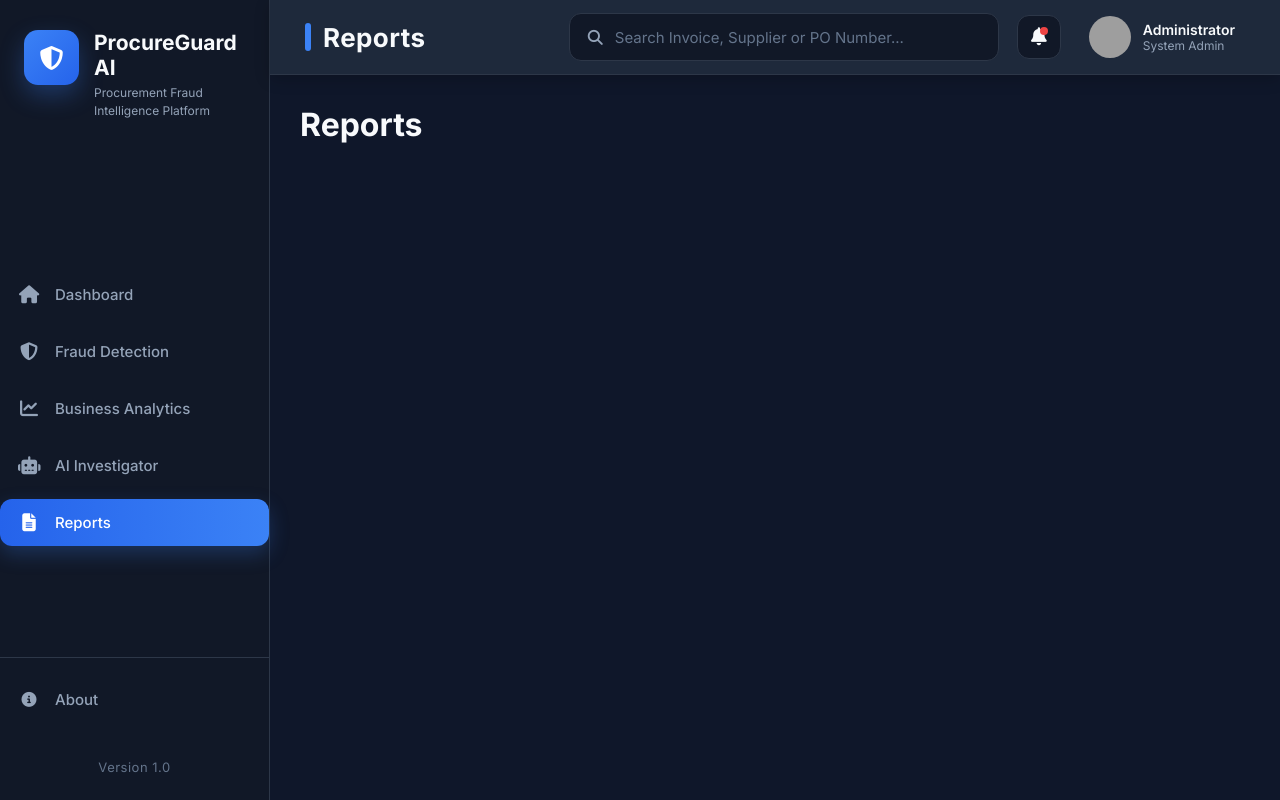
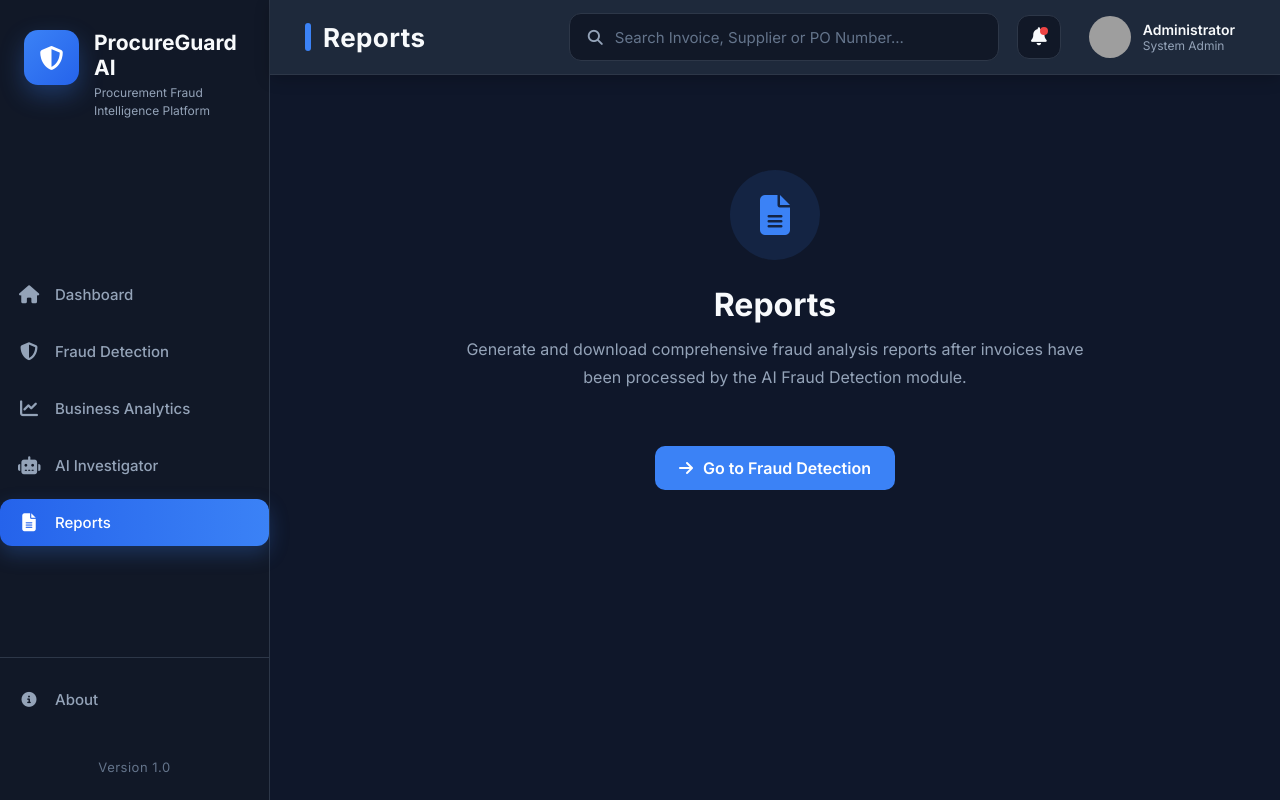
Before and after one commit to invoicefrauddetection-04/invoice_fraud_detetction_ML, a Flask app: page /reports in a window 1280 px wide. Run offline with Flask 3, Linux system fonts and the light colour scheme; some libraries are stand-ins or nearby versions; grey boxes are pictures that could not be loaded.

Commit message:
Added the temporary Reoprts Section data

```diff
--- a/static/css/styles.css
+++ b/static/css/styles.css
@@ -2377,3 +2377,44 @@ AI Section Styles
 .primary-btn:hover{
     background: #2563EB;
 }
+
+/* Report Section Styles
+ */
+
+ .reports-placeholder{
+    min-height:450px;
+    display:flex;
+    flex-direction:column;
+    justify-content:center;
+    align-items:center;
+    text-align:center;
+    padding:40px;
+}
+
+.report-icon{
+    width:90px;
+    height:90px;
+    border-radius:50%;
+    background:rgba(59,130,246,.12);
+    display:flex;
+    justify-content:center;
+    align-items:center;
+    margin-bottom:25px;
+}
+
+.report-icon i{
+    font-size:40px;
+    color:#3B82F6;
+}
+
+.reports-placeholder h2{
+    font-size:2rem;
+    margin-bottom:12px;
+}
+
+.reports-placeholder p{
+    max-width:650px;
+    color:#94A3B8;
+    line-height:1.7;
+    margin-bottom:30px;
+}
--- a/templates/reports.html
+++ b/templates/reports.html
@@ -2,6 +2,24 @@
 
 {% block content %}
 
-<h1>Reports</h1>
+<div class="reports-placeholder">
+
+    <div class="report-icon">
+        <i class="fa-solid fa-file-lines"></i>
+    </div>
+
+    <h2>Reports</h2>
+
+    <p>
+        Generate and download comprehensive fraud analysis reports after invoices
+        have been processed by the AI Fraud Detection module.
+    </p>
+
+    <a href="{{ url_for('fraud_detection') }}" class="primary-btn">
+    <i class="fa-solid fa-arrow-right"></i>
+    Go to Fraud Detection
+</a>
+
+</div>
 
 {% endblock %}
```
